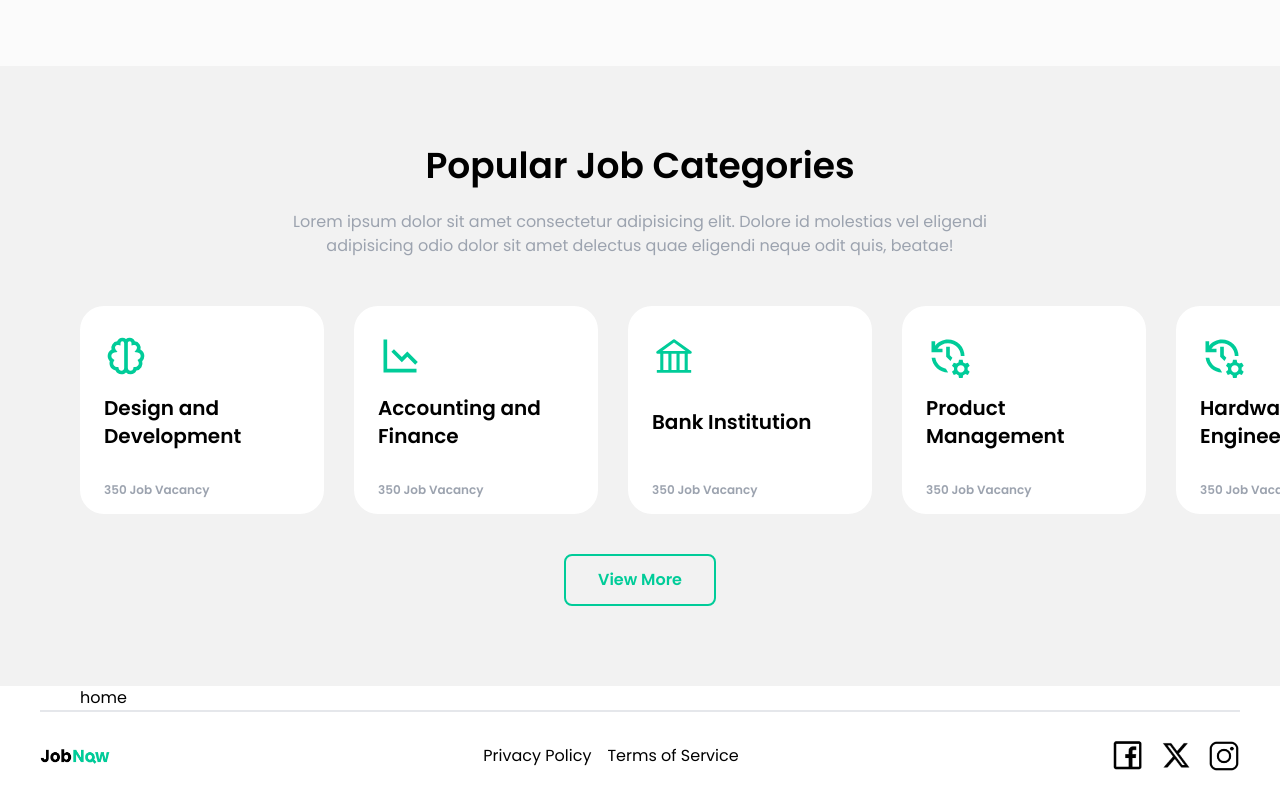
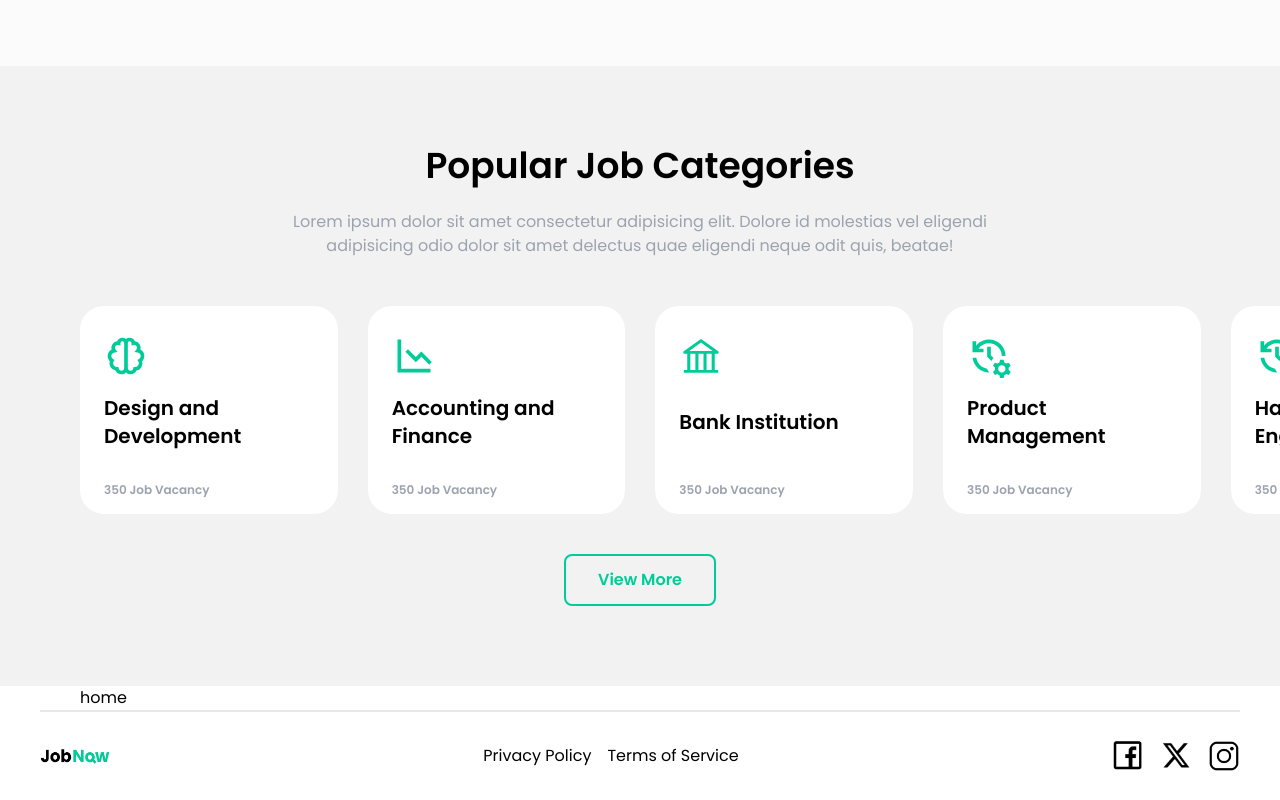
Before and after one commit to kalaounmohamad/Job-search-website, a Next.js app: page / in a window 1280 px wide. Shown: the part 1758-2558 px from the top of the page. Built offline with nearby package versions, Linux system fonts and the light colour scheme.

Commit message:
Swiper card sizes

```diff
--- a/app/components/JobCategories/SwiperComponent.js
+++ b/app/components/JobCategories/SwiperComponent.js
@@ -148,7 +148,7 @@ export default function SwiperComponent() {
   ];
   return (
     <div className="justify-center items-center text-center pb-10">
-      <div className="flex flex-row justify-between mr-[-60vw]">
+      <div className="flex flex-row justify-between mr-[-45vw]">
         <Swiper
           breakpoints={{
             450: {
@@ -164,7 +164,7 @@ export default function SwiperComponent() {
               spaceBetween: 30,
             },
             1250: {
-              slidesPerView: 7,
+              slidesPerView: 6,
               spaceBetween: 30,
             },
           }}
@@ -178,7 +178,7 @@ export default function SwiperComponent() {
             <SwiperSlide key={index}>
               <div
                 key={index}
-                className="bg-white rounded-3xl text-left pt-7 px-6 pb-4 h-full flex flex-col justify-between group hover:bg-[#00cc99] hover:text-white "
+                className="bg-white rounded-3xl text-left pt-7 pl-6 pr-10 pb-4 h-full flex flex-col justify-between group hover:bg-[#00cc99] hover:text-white "
               >
                 {card.icon}
                 <h2 className="text-xl  font-semibold mb-8">{card.title}</h2>
```
